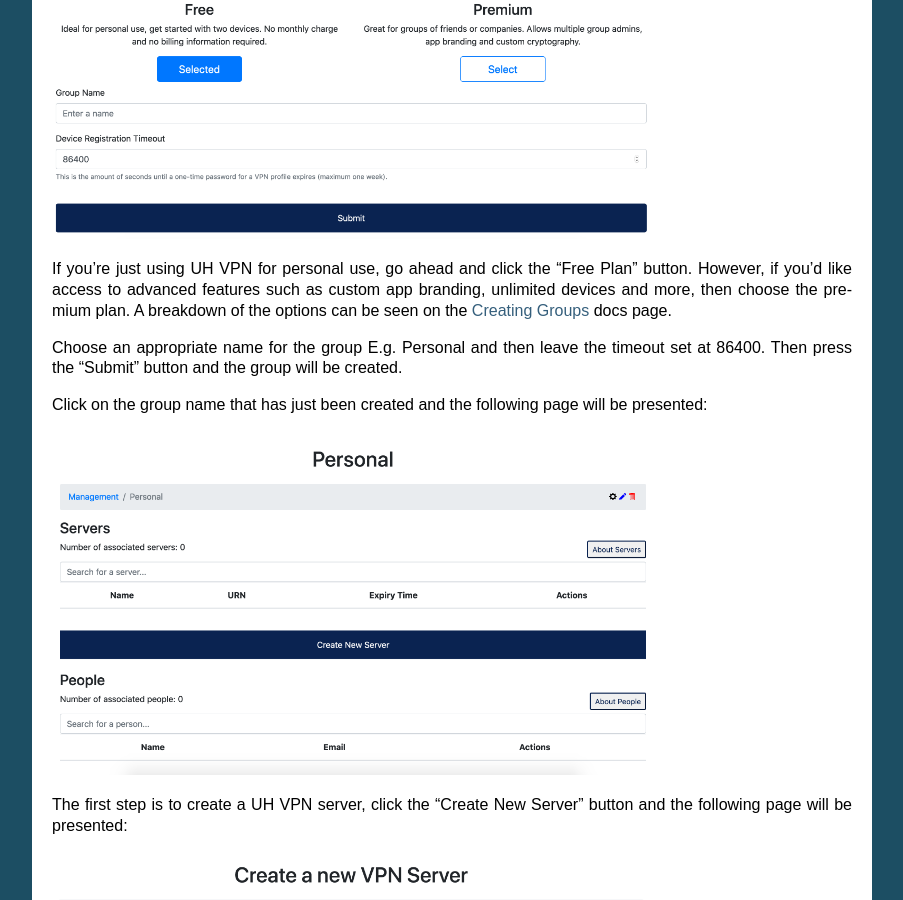
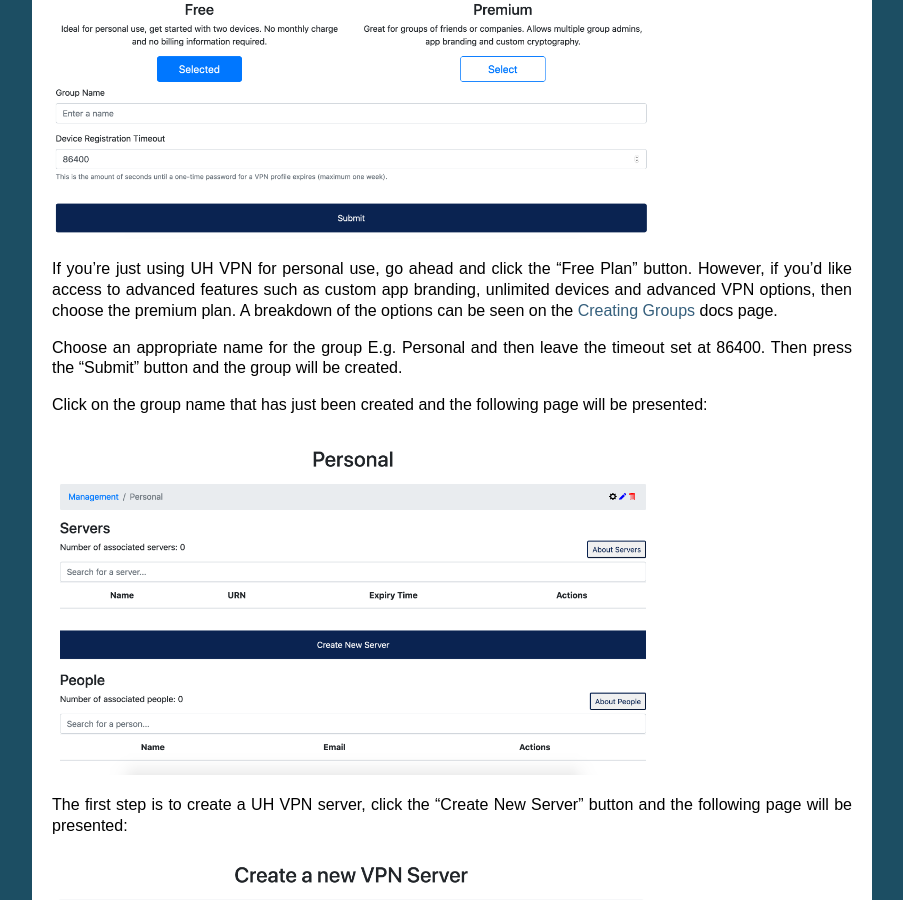
Before and after one commit to ultrahorizon/UH-VPN-Docs, a Sphinx documentation site: the page built from source/simple-setup.rst, in a window 1280 px wide and 900 px high, scrolled down 3320 px. Shown: the whole window, without its empty margins (198-1101 px from the left). Built offline with Sphinx 7.4.7, drawn with Linux system fonts in a browser that asks for light colours.

Commit message:
Update premium features description within simple setup

```diff
--- a/source/simple-setup.rst
+++ b/source/simple-setup.rst
@@ -98,8 +98,9 @@
   :alt: Create Group Page
 
 If you're just using UH VPN for personal use, go ahead and click the "Free Plan" button. However,
-if you'd like access to advanced features such as custom app branding, unlimited devices and more,
-then choose the premium plan. A breakdown of the options can be seen on the `Creating Groups`_ docs page.
+if you'd like access to advanced features such as custom app branding, unlimited devices and advanced
+VPN options, then choose the premium plan. A breakdown of the options can be seen on the
+`Creating Groups`_ docs page.
 
 Choose an appropriate name for the group E.g. Personal and then leave the timeout set at 86400.
 Then press the "Submit" button and the group will be created.
```
